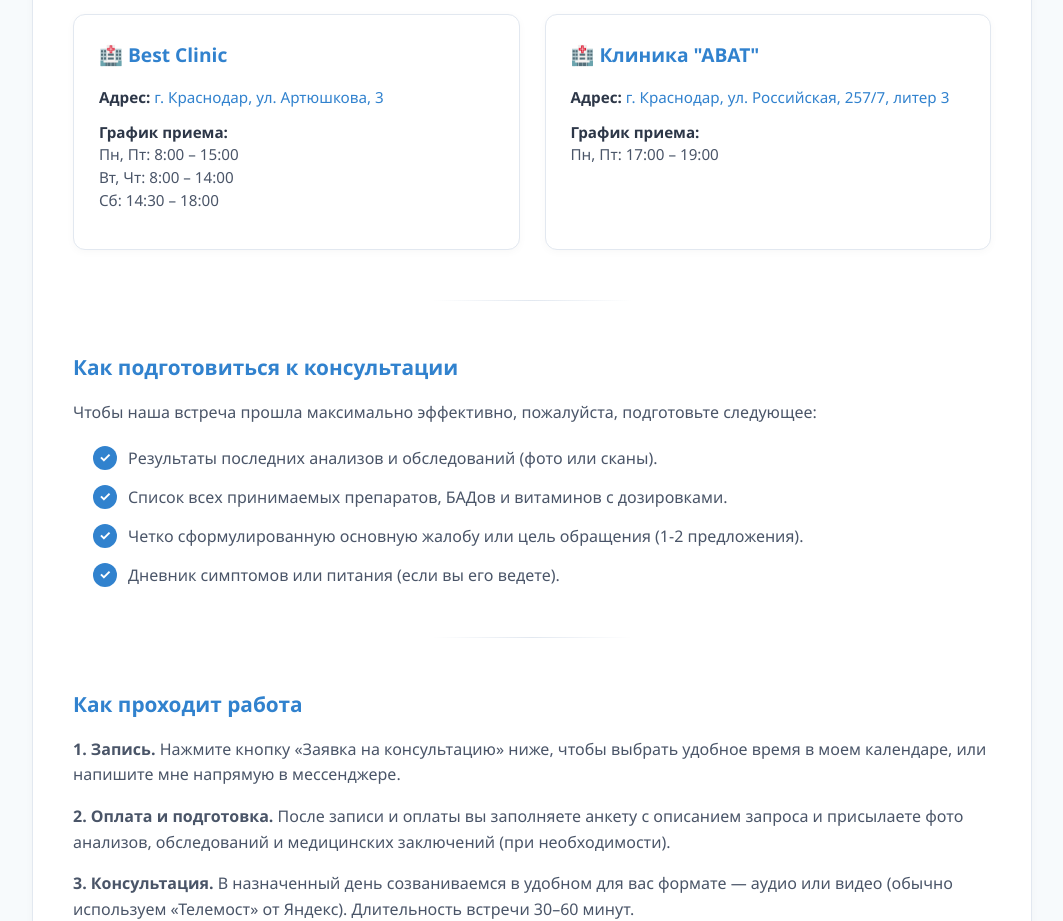
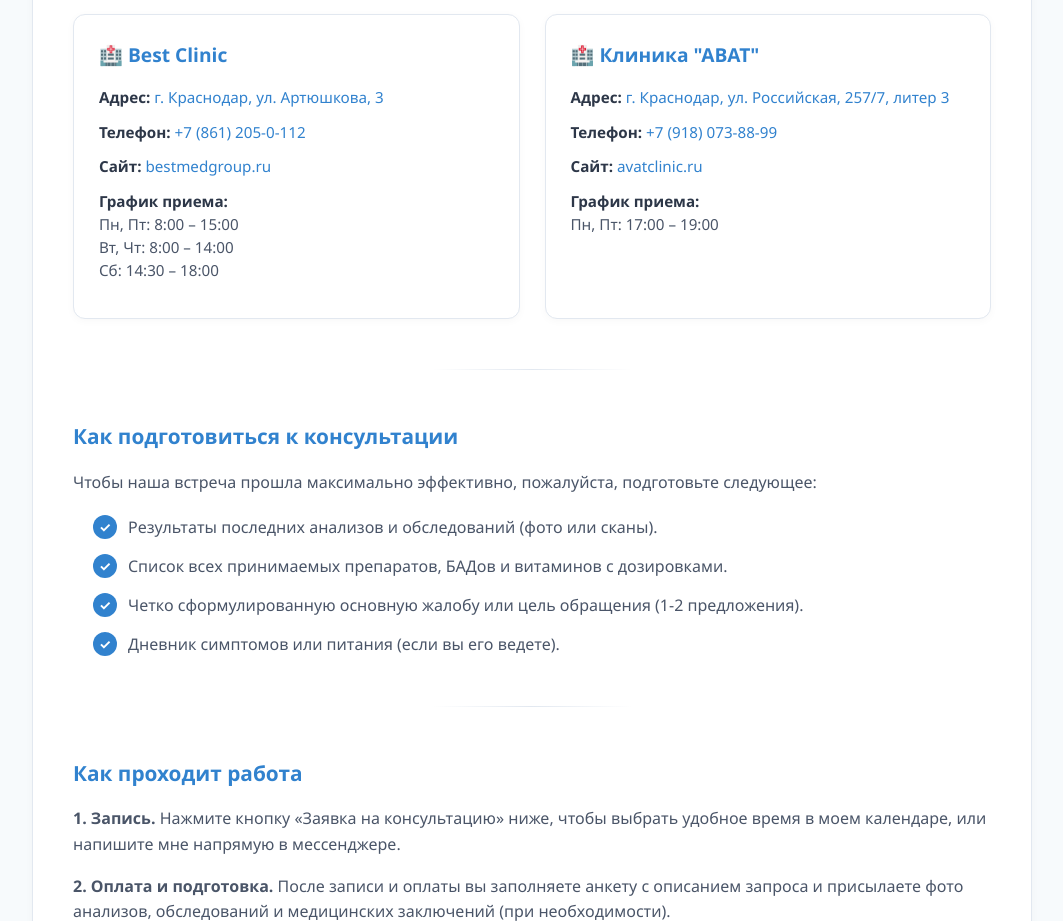
Before and after one commit to Andrey1286/my-personal-hub, a plain HTML site: page services.html in a window 1280 px wide. Shown: the part 1900-2821 px from the top of the page, without its empty margins (108-1171 px from the left). Drawn offline with Linux system fonts and the light colour scheme.

Commit message:
Update services.html

```diff
--- a/services.html
+++ b/services.html
@@ -172,7 +172,6 @@
 
             <hr class="section-divider">
 
-            <!-- ОЧНЫЙ ПРИЕМ -->
             <h3>Очный прием в Краснодаре</h3>
             <p>Для тех, кто предпочитает личные встречи, я веду прием в двух клиниках.</p>
             <div class="clinic-grid">
@@ -180,6 +179,12 @@
                     <h4>🏥 Best Clinic</h4>
                     <div class="clinic-info">
                         <strong>Адрес:</strong> <a href="https://yandex.ru/maps/?text=Краснодар,+ул.+Артюшкова,+3" target="_blank" class="clinic-link">г. Краснодар, ул. Артюшкова, 3</a>
+                    </div>
+                    <div class="clinic-info">
+                        <strong>Телефон:</strong> <a href="tel:+78612050112" class="clinic-link">+7 (861) 205-0-112</a>
+                    </div>
+                    <div class="clinic-info">
+                        <strong>Сайт:</strong> <a href="https://bestmedgroup.ru" target="_blank" class="clinic-link">bestmedgroup.ru</a>
                     </div>
                     <div class="clinic-info">
                         <strong>График приема:</strong><br>
@@ -194,6 +199,12 @@
                         <strong>Адрес:</strong> <a href="https://yandex.ru/maps/?text=Краснодар,+ул.+Российская,+257/7" target="_blank" class="clinic-link">г. Краснодар, ул. Российская, 257/7, литер 3</a>
                     </div>
                     <div class="clinic-info">
+                        <strong>Телефон:</strong> <a href="tel:+79180738899" class="clinic-link">+7 (918) 073-88-99</a>
+                    </div>
+                    <div class="clinic-info">
+                        <strong>Сайт:</strong> <a href="https://avatclinic.ru" target="_blank" class="clinic-link">avatclinic.ru</a>
+                    </div>
+                    <div class="clinic-info">
                         <strong>График приема:</strong><br>
                         Пн, Пт: 17:00 – 19:00
                     </div>
@@ -202,7 +213,6 @@
 
             <hr class="section-divider">
 
-            <!-- ПОДГОТОВКА К КОНСУЛЬТАЦИИ -->
             <h3>Как подготовиться к консультации</h3>
             <p>Чтобы наша встреча прошла максимально эффективно, пожалуйста, подготовьте следующее:</p>
             <ul class="prep-list">
```
